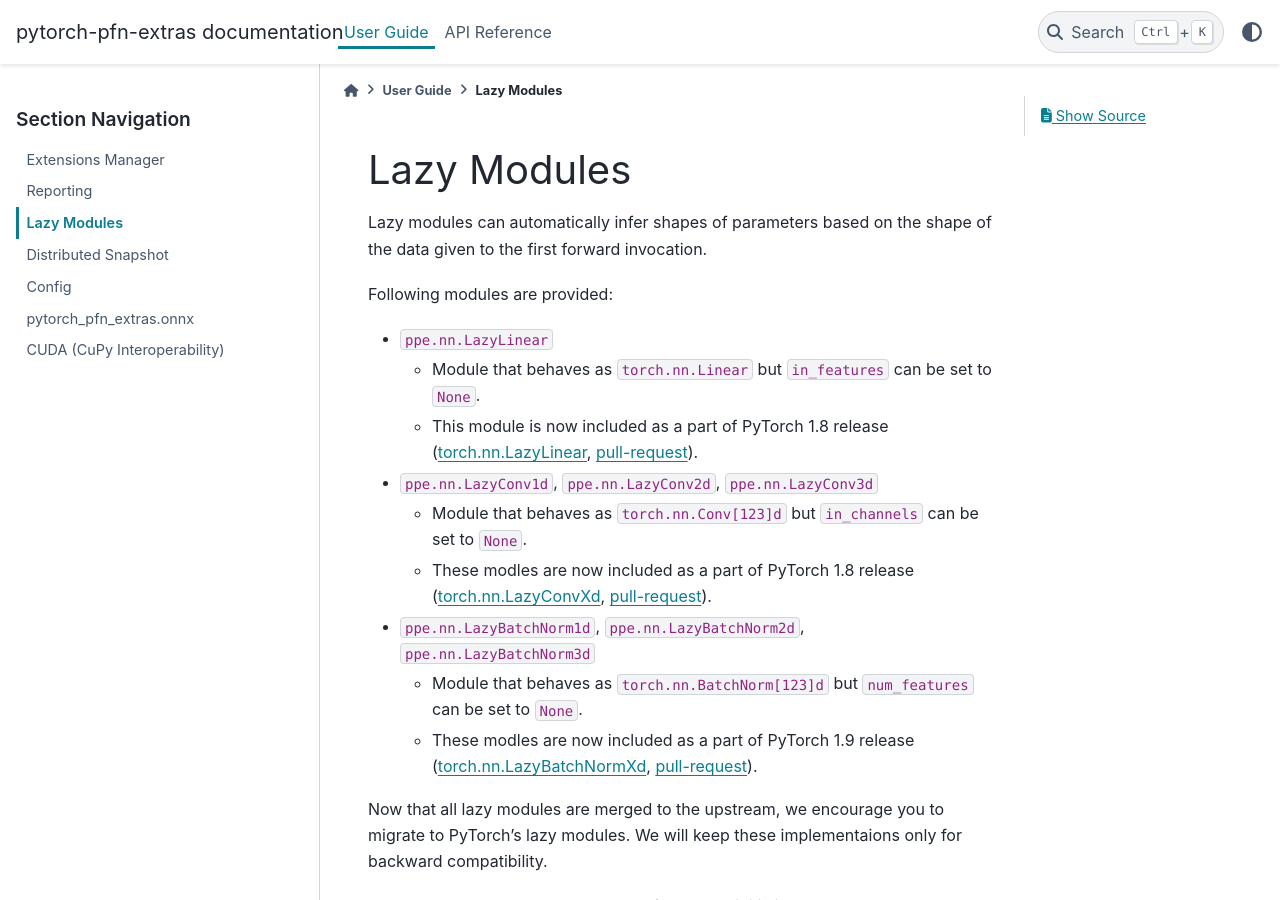
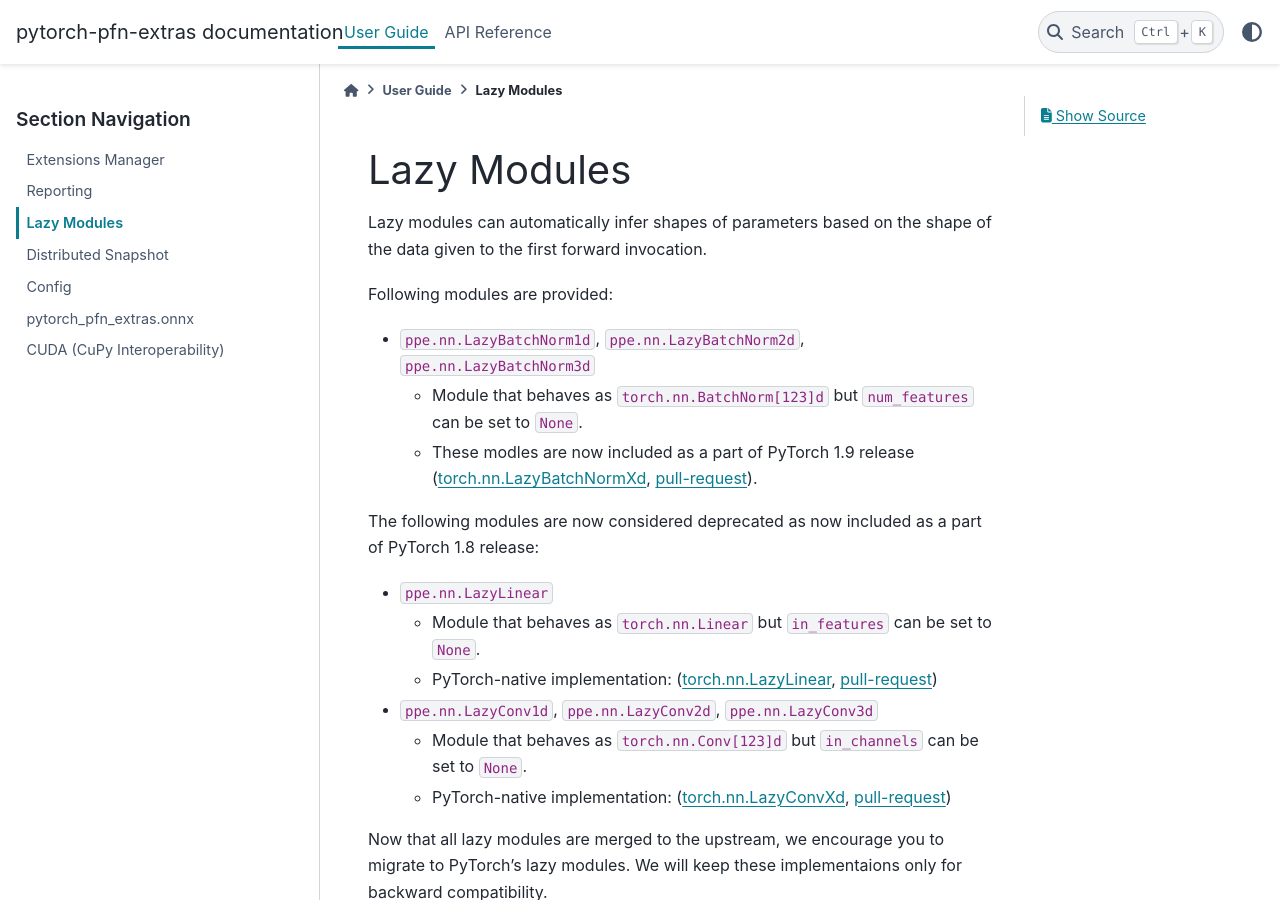
Before and after one commit to pfnet/pytorch-pfn-extras, a Sphinx documentation site: the page built from docs/source/user_guide/lazy.md, in a window 1280 px wide and 900 px high. Built offline with Sphinx 7.4.7 and the PyData theme 0.15.4, drawn with Linux system fonts in a browser that asks for light colours.

Commit message:
mark some lazy modules as deprecated

```diff
--- a/docs/source/user_guide/lazy.md
+++ b/docs/source/user_guide/lazy.md
@@ -4,17 +4,19 @@
 
 Following modules are provided:
 
+* `ppe.nn.LazyBatchNorm1d`, `ppe.nn.LazyBatchNorm2d`, `ppe.nn.LazyBatchNorm3d`
+    * Module that behaves as `torch.nn.BatchNorm[123]d` but `num_features` can be set to `None`.
+    * These modles are now included as a part of PyTorch 1.9 release ([torch.nn.LazyBatchNormXd](https://pytorch.org/docs/stable/generated/torch.nn.LazyBatchNorm1d.html), [pull-request](https://github.com/pytorch/pytorch/pull/51862)).
+
+The following modules are now considered deprecated as now included as a part of PyTorch 1.8 release:
+
 * `ppe.nn.LazyLinear`
     * Module that behaves as `torch.nn.Linear` but `in_features` can be set to `None`.
-    * This module is now included as a part of PyTorch 1.8 release ([torch.nn.LazyLinear](https://pytorch.org/docs/stable/generated/torch.nn.LazyLinear.html), [pull-request](https://github.com/pytorch/pytorch/pull/44538)).
+    * PyTorch-native implementation: ([torch.nn.LazyLinear](https://pytorch.org/docs/stable/generated/torch.nn.LazyLinear.html), [pull-request](https://github.com/pytorch/pytorch/pull/44538))
 
 * `ppe.nn.LazyConv1d`, `ppe.nn.LazyConv2d`, `ppe.nn.LazyConv3d`
     * Module that behaves as `torch.nn.Conv[123]d` but `in_channels` can be set to `None`.
-    * These modles are now included as a part of PyTorch 1.8 release ([torch.nn.LazyConvXd](https://pytorch.org/docs/stable/generated/torch.nn.LazyConv1d.html), [pull-request](https://github.com/pytorch/pytorch/pull/47350)).
-
-* `ppe.nn.LazyBatchNorm1d`, `ppe.nn.LazyBatchNorm2d`, `ppe.nn.LazyBatchNorm3d`
-    * Module that behaves as `torch.nn.BatchNorm[123]d` but `num_features` can be set to `None`.
-    * These modles are now included as a part of PyTorch 1.9 release ([torch.nn.LazyBatchNormXd](https://pytorch.org/docs/stable/generated/torch.nn.LazyBatchNorm1d.html), [pull-request](https://github.com/pytorch/pytorch/pull/51862)).
+    * PyTorch-native implementation: ([torch.nn.LazyConvXd](https://pytorch.org/docs/stable/generated/torch.nn.LazyConv1d.html), [pull-request](https://github.com/pytorch/pytorch/pull/47350))
 
 Now that all lazy modules are merged to the upstream, we encourage you to migrate to PyTorch's lazy modules.
 We will keep these implementaions only for backward compatibility.
```
